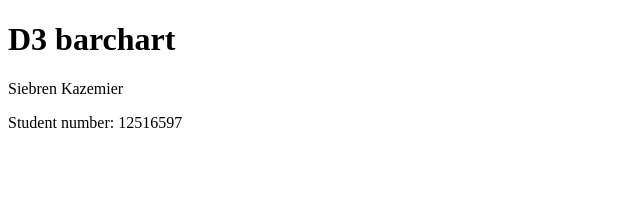
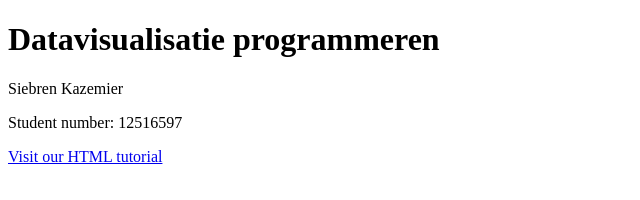
Before and after one commit to SiebrenKazemier/DataVisualisatie, a plain HTML site: page index.html in a window 1280 px wide. Shown: the whole page, without its empty margins (0-640 px from the left). Drawn offline with Linux system fonts and the light colour scheme.

Commit message:
site update

```diff
--- a/index.html
+++ b/index.html
@@ -6,10 +6,12 @@
   <body>
 
     <div>
-      <h1>D3 barchart</h1>
+      <h1>Datavisualisatie programmeren</h1>
       <p>Siebren Kazemier</p>
       <p>Student number: 12516597</p>
     </div>
 
+    <a href="Homework/week4/index.html">Visit our HTML tutorial</a>
+
   </body>
 </html>
```
